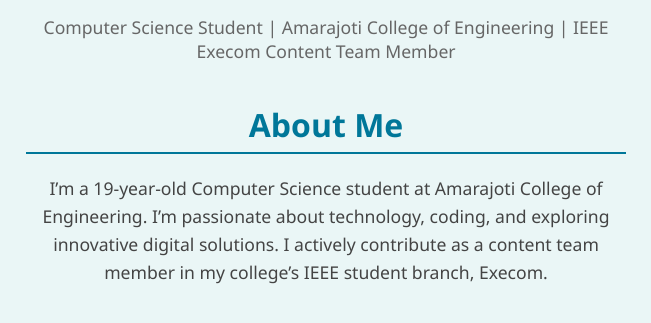
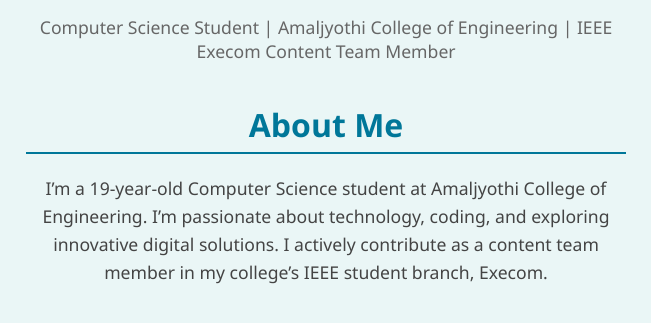
Before and after one commit to aletajohnson123/Personal-Portfolio, a plain HTML site: page index.html in a window 1280 px wide. Shown: the part 303-626 px from the top of the page, 314-965 px from the left. Drawn offline with Linux system fonts and the light colour scheme.

Commit message:
Update index.html

```diff
--- a/index.html
+++ b/index.html
@@ -12,13 +12,13 @@
 	<img src="pro.png" alt="student photo" width="150" height="150" border="O" style="border-radius:50%;">
 
       <h1>Hi,I'm Aleta</h1>
-      <p>Computer Science Student | Amarajoti College of Engineering | IEEE Execom Content Team Member</p>
+      <p>Computer Science Student | Amaljyothi College of Engineering | IEEE Execom Content Team Member</p>
    </header>
 
     <section class="about">
       <h2>About Me</h2>
       <p>
-        I’m a 19-year-old Computer Science student at Amarajoti College of Engineering. I’m passionate about technology, coding, and exploring innovative digital solutions. I actively contribute as a content team member in my college’s IEEE student branch, Execom.
+        I’m a 19-year-old Computer Science student at Amaljyothi College of Engineering. I’m passionate about technology, coding, and exploring innovative digital solutions. I actively contribute as a content team member in my college’s IEEE student branch, Execom.
       </p>
     </section>
 
```
